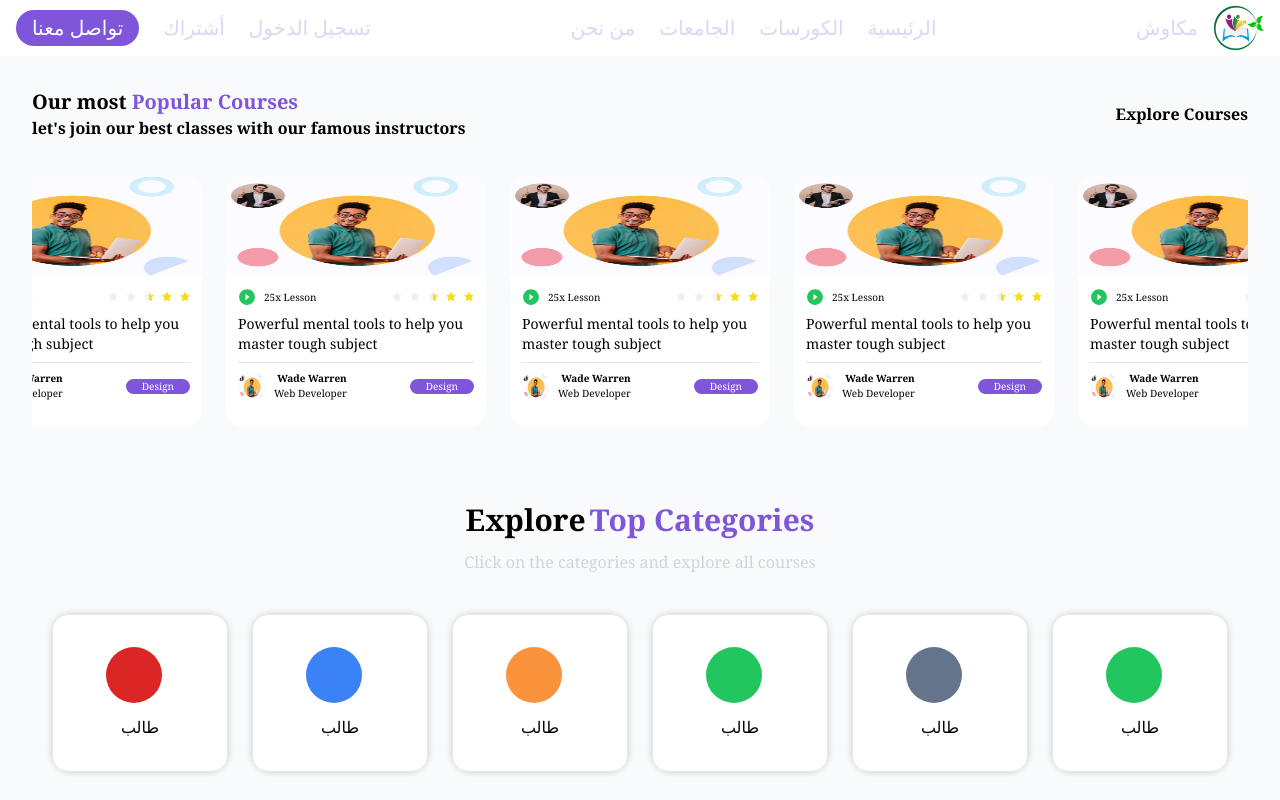
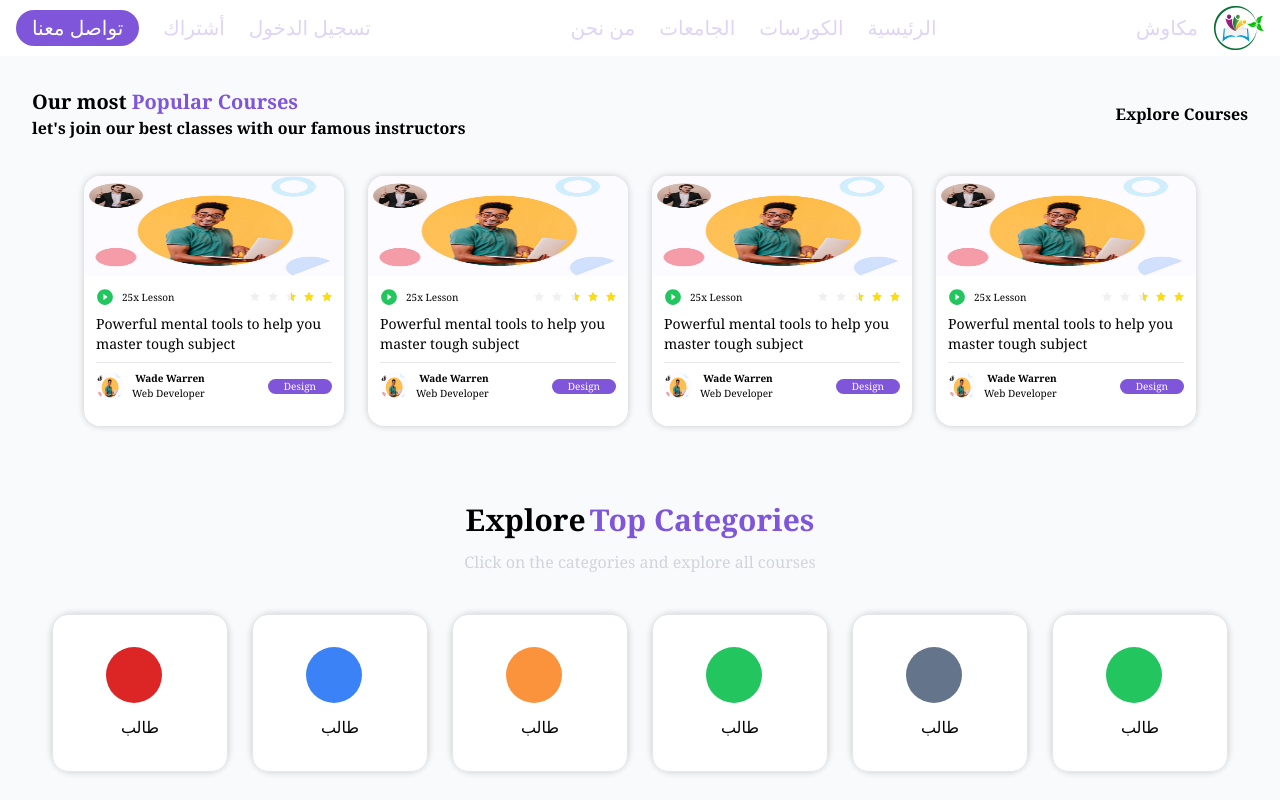
Before and after one commit to Mfas1998/educational_platform, a React (Create React App) app: page / in a window 1280 px wide. Shown: the top 800 px of the page. Built offline with nearby package versions, Linux system fonts and the light colour scheme; some icons are missing.

Commit message:
add shadow to login and signUp pages,add courses

```diff
--- a/src/components/Card/card.jsx
+++ b/src/components/Card/card.jsx
@@ -33,7 +33,7 @@ function Card(props) {
 export function CourseCard(props) {
   return (
     <div
-      className="rounded-2xl h-[250px] min-w-[260px] mt-4 bg-white"
+      className="rounded-2xl h-[250px] w-[260px] mt-4 bg-white shadow-[0_0_7px_rgba(0,0,0,0.2)] hover:scale-110 "
     >
       <div>
         <img src={img} alt="" className="h-[100px] w-full rounded-t-2xl" />
--- a/src/index.css
+++ b/src/index.css
@@ -13,9 +13,3 @@
     @apply text-center focus:border-primary
   }
 }
-
-.scroll-w-0::-webkit-scrollbar{
-
-  width: 0;
-
-}
--- a/src/pages/Home/index.jsx
+++ b/src/pages/Home/index.jsx
@@ -5,7 +5,7 @@ import ButtonComponent from "../../components/Button";
 import { Reveal } from "../../components/utils/Reveal";
 import React from "react";
 const Home = () => {
-  let x = [1, 2, 3, 4,5,6,7];
+  let x = [1, 2, 3,4];
   return (
     <div className="bg-slate-50">
       <div className="p-8 ">
@@ -19,7 +19,7 @@ const Home = () => {
           </div>
         </div>
 
-        <div className="flex items-center justify-center gap-6 mt-5 overflow-x-scroll scroll-w-0">
+        <div className="flex items-center justify-center gap-6 mt-5">
           {x.map((e) => {
             console.log(e);
             return <CourseCard key={e} />;
--- a/src/pages/Login/index.jsx
+++ b/src/pages/Login/index.jsx
@@ -9,7 +9,7 @@ import { FaFacebookF } from "react-icons/fa";
 const Login = () => {
   return (
     <div className="flex justify-center text-ellipsis">
-      <div className="py-2">
+      <div className="py-2 shadow-[0_0_7px_rgba(0,0,0,0.2)] rounded-lg">
         <p className="text-xl text-center py-8">مرحبا بكم في مجتمع كود سكويد</p>
         <Form>
           <div>
--- a/src/pages/SignUp/index.jsx
+++ b/src/pages/SignUp/index.jsx
@@ -8,8 +8,8 @@ import { Link } from "react-router-dom";
 
 const SignUp = () => {
   return (
-    <div className=" flex h-[100vh] items-center justify-center text-ellipsis ">
-      <div className="p-2">
+    <div className=" flex h-[100vh] items-center justify-center  ">
+      <div className="p-2 shadow-[0_0_7px_rgba(0,0,0,0.2)] rounded-lg">
         <p className="text-xl text-center py-8">مرحبا بكم في مجتمع كود سكويد</p>
         <Form>
           <div>
```
